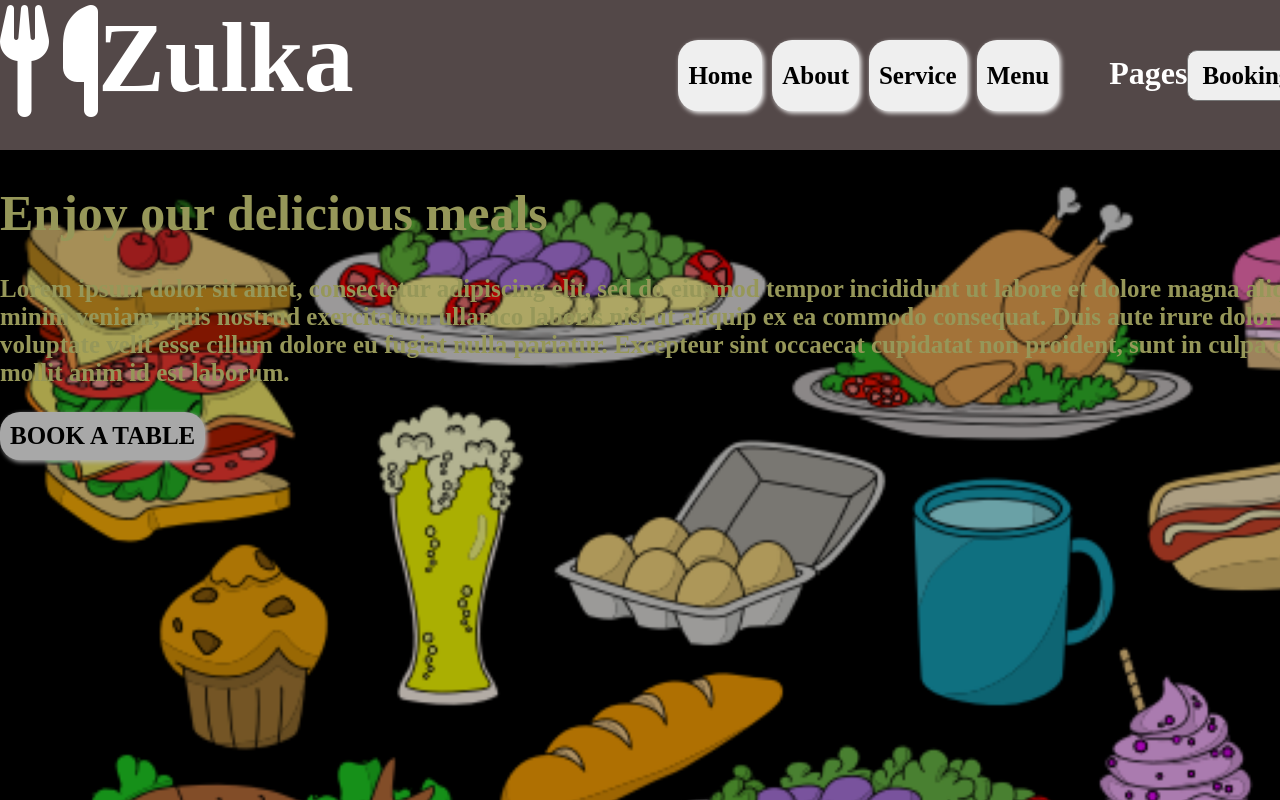
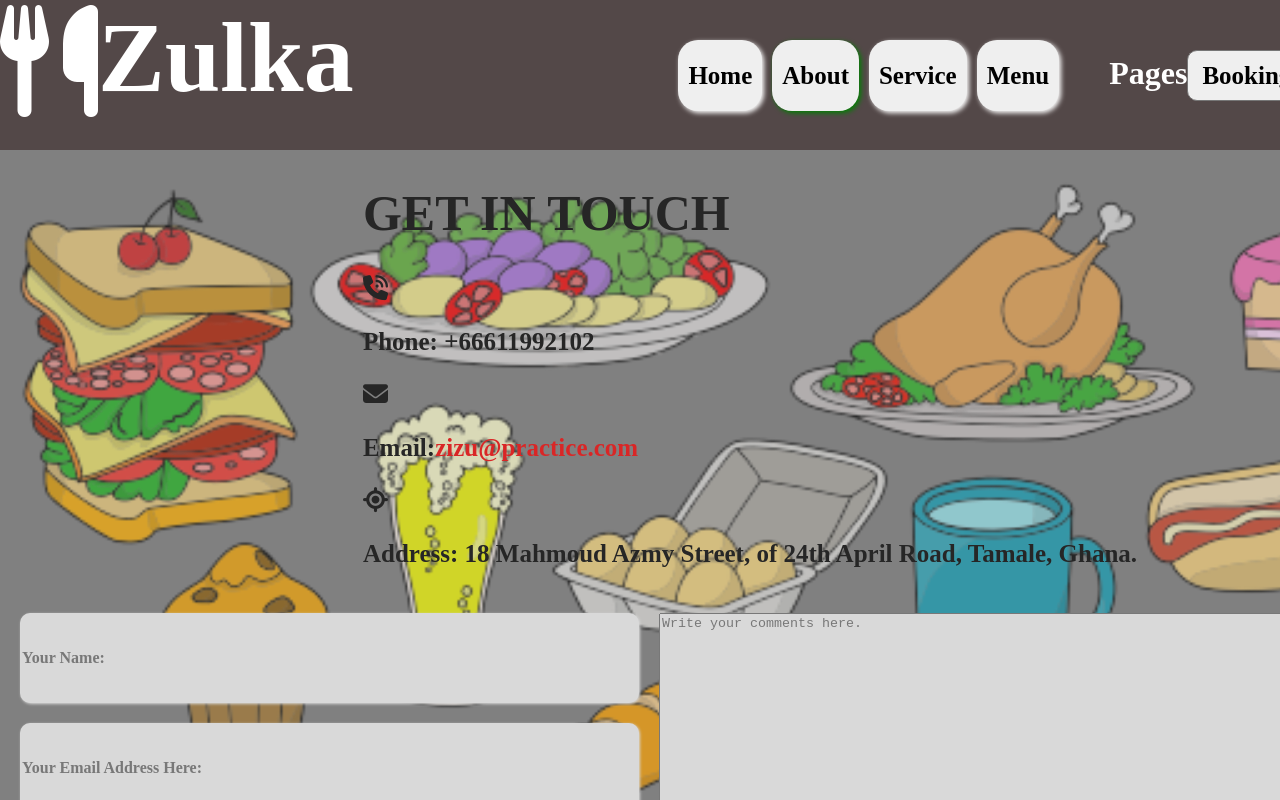
Before and after one commit to zizu28/Restaurant-Page, a website built with webpack: page src/index.html in a window 1280 px wide. Both pictures are taken after a click on the button "About". Shown: the top 800 px of the page. Built offline with nearby package versions, Linux system fonts and the light colour scheme.

Commit message:
added 2 more .js files

```diff
--- /dev/null
+++ b/src/contact.js
@@ -0,0 +1,112 @@
+function createContact(){
+    const contactContent = document.createElement('div');
+    const upperContainer = document.createElement('div');
+    const message = document.createElement('h1');
+    const contact = document.createElement('p');
+    const emailDiv = document.createElement('div');
+    const contactDiv = document.createElement('div');
+    const addressDiv = document.createElement('div');
+    const email = document.createElement('p');
+    const emailIcon = document.createElement('i');
+    const contactIcon = document.createElement('i');
+    const addressIcon = document.createElement('i');
+    const emailSpan = document.createElement('span');
+    const address = document.createElement('p');
+
+    message.textContent = "GET IN TOUCH";
+    upperContainer.appendChild(message);
+
+    const contactIconList = ["fa-solid", "fa-phone-volume"];
+    contactIconList.forEach(icon => {
+        contactIcon.classList.add(icon);
+    })
+    contact.textContent = 'Phone: +66611992102';
+    contactDiv.appendChild(contactIcon);
+    contactDiv.appendChild(contact);
+    upperContainer.appendChild(contactDiv);
+
+    const emailIconList = ["fa-solid", "fa-envelope"];
+    emailIconList.forEach(icon => {
+        emailIcon.classList.add(icon);
+    })
+    emailSpan.style.color = 'red';
+    emailSpan.textContent = 'zizu@practice.com';
+    email.textContent = 'Email:';
+    email.appendChild(emailSpan);
+    emailDiv.appendChild(emailIcon);
+    emailDiv.appendChild(email);
+    upperContainer.appendChild(emailDiv);
+
+    const addressIconList = ["fa-solid", "fa-location-crosshairs"];
+    addressIconList.forEach(icon => {
+        addressIcon.classList.add(icon);
+    })
+    contact.textContent = 'Phone: +66611992102';
+    address.textContent = 'Address: 18 Mahmoud Azmy Street, of 24th April Road, Tamale, Ghana.';
+    addressDiv.appendChild(addressIcon);
+    addressDiv.appendChild(address);
+    upperContainer.appendChild(addressDiv);
+
+
+    const lowerContainer = document.createElement('form');
+    const lowerLeftDiv = document.createElement('div');
+    const leftTextInput = document.createElement('input');
+    const leftEmailInput = document.createElement('input');
+    const leftTelInput = document.createElement('input');
+    const lowerRightDiv = document.createElement('div');
+    const rightTextArea = document.createElement('textarea');
+    const lowerButton = document.createElement('button');
+
+    leftTextInput.setAttribute('placeholder', 'Your Name:')
+    leftTextInput.setAttribute('required', 'true');
+    leftTextInput.style = 'font-family: "Times New Roman"; font-size: 16px; font-weight: bold; border-radius: 10px;'+
+    'box-shadow: 1px 1px 3px white; border-style: none; line-height: 120%';
+
+    leftEmailInput.setAttribute('placeholder', 'Your Email Address Here:')
+    leftEmailInput.setAttribute('required', 'true');
+    leftEmailInput.style = 'font-family: "Times New Roman"; font-size: 16px; font-weight: bold; border-radius: 10px;'+
+    'box-shadow: 1px 1px 3px white; border-style: none;';
+
+    leftTelInput.setAttribute('placeholder', 'Your Phone Number:')
+    leftTelInput.setAttribute('required', 'true');
+    leftTelInput.style = 'font-family: "Times New Roman"; font-size: 16px; font-weight: bold; border-radius: 10px;'+
+    'box-shadow: 1px 1px 3px white; border-style: none;';
+
+    lowerLeftDiv.appendChild(leftTextInput);
+    lowerLeftDiv.appendChild(leftEmailInput);
+    lowerLeftDiv.appendChild(leftTelInput);
+
+    lowerRightDiv.appendChild(rightTextArea);
+
+    lowerContainer.appendChild(lowerLeftDiv);
+    lowerContainer.appendChild(lowerRightDiv);
+    lowerButton.textContent = "SEND MESSAGE";
+    lowerContainer.appendChild(lowerButton);
+
+    contactContent.appendChild(upperContainer);
+    contactContent.appendChild(lowerContainer);
+
+    upperContainer.style = 'grid-row: 1/2; margin: 0 auto; font-family: "Times New Roman"; font-size: 25px; font-weight: bold;';
+
+    lowerContainer.style = 'grid-row: 2/3; display: grid; grid-template: 1fr 50px / repeat(2, 1fr);' +
+    'margin: 10px;';
+
+    lowerLeftDiv.style = 'grid-column: 1/2; grid-row: 1/2; display: grid; grid-template: repeat(3, 1fr)/1fr; gap: 20px; margin: 10px;';
+
+    lowerRightDiv.style = 'grid-column: 2/3;';
+
+    rightTextArea.setAttribute('rows', 20);
+    rightTextArea.setAttribute('cols', 100);
+    rightTextArea.setAttribute('placeholder', 'Write your comments here.');
+    rightTextArea.style = 'margin: 10px; '
+
+    lowerButton.style = 'grid-row: 2/3; grid-column: 1/3';
+
+    contactContent.style = "display: grid; grid-template: repeat(2, 1fr) / 1fr;" +
+    "width: 1500px; height: 100vh; margin: 0 auto; background-image: url(/assets/1536017106.png);" +
+    "background-position: center; background-repeat: no-repeat; background-size: cover; opacity: 0.7;";
+
+    return contactContent;
+}
+
+export default createContact;
--- a/src/index.html
+++ b/src/index.html
@@ -3,7 +3,7 @@
 <head>
     <meta charset="UTF-8">
     <meta name="viewport" content="width=device-width, initial-scale=1.0">
-    <link rel="stylesheet" href="style.css">
+    <!-- <link rel="stylesheet" href="style.css"> -->
     <title>Document</title>
 </head>
 <body>
@@ -15,10 +15,10 @@
             </div>
             <div class="restaurant-action-btns">
                 <div class="btns">
-                    <button>Home</button>
-                    <button>About</button>
-                    <button>Service</button>
-                    <button>Menu</button>
+                    <button class="home">Home</button>
+                    <button class="about">About</button>
+                    <button class="service">Service</button>
+                    <button class="menu">Menu</button>
                 </div>
                 <div class="select-pages">
                     <label for="pages">Pages</label>
--- a/src/index.js
+++ b/src/index.js
@@ -1,4 +1,7 @@
 import './style.css';
+import './contact';
+import './menu';
+import createContact from './contact';
 
 // Create elements dynamically
 const masterContainer = document.createElement('div');
@@ -22,9 +25,6 @@ const welcome = document.createElement('h1');
 const introduction = document.createElement('p');
 const command = document.createElement('button');
 
-
-
-function createContent(){
     // Append options to select element
     const optionList = ['Booking', 'Our Teams', 'Testimonials'];
     optionList.forEach(option => {
@@ -35,6 +35,9 @@ function createContent(){
 
     // Append a label and select element to the selectPages div element
     pageLabel.textContent = "Pages";
+    pageLabel.addEventListener('click', () => {
+        selection.focus();
+    })
     selectPages.appendChild(pageLabel);
     selection.classList.add('pages');
     selectPages.appendChild(selection);
@@ -54,6 +57,7 @@ function createContent(){
     btnNames.forEach(btn => {
         const button = document.createElement('button');
         button.textContent = btn;
+        button.classList.add(btn);
         btns.appendChild(button);
     })
 
@@ -68,6 +72,7 @@ function createContent(){
     restaurantActionBtns.classList.add('restaurant-action-btns');
     navContainer.appendChild(restaurantActionBtns);
 
+function createContent(){
     // Append elements to content container
     welcome.textContent = 'Enjoy our delicious meals';
     welcome.classList.add('welcome');
@@ -97,3 +102,46 @@ masterContainer.classList.add('main-container');
 masterContainer.appendChild(container.navContainer);
 masterContainer.appendChild(container.content);
 document.body.appendChild(masterContainer);
+
+
+btns.addEventListener('click', (event) => {
+    const clickedButton = event.target.closest('button');
+    if(clickedButton.classList.contains('Home')){
+        clickedButton.style = 'box-shadow: 2px 2px 5px green';
+        if(container.content.parentNode === masterContainer){
+            masterContainer.removeChild(container.content)
+        }
+        if(container.navContainer.parentNode === masterContainer){
+            masterContainer.removeChild(container.navContainer)
+        }
+        masterContainer.classList.add('main-container');
+        masterContainer.appendChild(container.navContainer);
+        masterContainer.appendChild(container.content);
+        document.body.appendChild(masterContainer);
+    }
+    else if(clickedButton.classList.contains('Service')){
+        clickedButton.style = 'box-shadow: 2px 2px 5px green';
+    }
+    else if(clickedButton.classList.contains('About')){
+        clickedButton.style = 'box-shadow: 2px 2px 5px green';
+        if(container.content.parentNode === masterContainer){
+            masterContainer.removeChild(container.content)
+        }
+        if(container.navContainer.parentNode === masterContainer){
+            masterContainer.removeChild(container.navContainer)
+        }
+        masterContainer.classList.add('main-container');
+        masterContainer.appendChild(container.navContainer);
+        masterContainer.appendChild(createContact());
+        document.body.appendChild(masterContainer);
+    }
+    else if(clickedButton.classList.contains('Menu')){
+        clickedButton.style = 'box-shadow: 2px 2px 5px green';
+    }
+    else {
+        masterContainer.classList.add('main-container');
+        masterContainer.appendChild(container.navContainer);
+        masterContainer.appendChild(container.content);
+        document.body.appendChild(masterContainer);
+    }
+})
--- a/src/style.css
+++ b/src/style.css
@@ -11,7 +11,7 @@ body {
 .main-container {
     display: grid;
     grid-template: 150px 1fr / 1fr;
-    background-color: black;
+    background-color: gray;
 }
 
 
@@ -110,5 +110,4 @@ button {
     font-size: 25px;
     font-weight: bold;
     text-decoration: none;
-    color: rgb(214, 216, 127);
 }
```
Also changed, not shown: src/menu.js (added).
